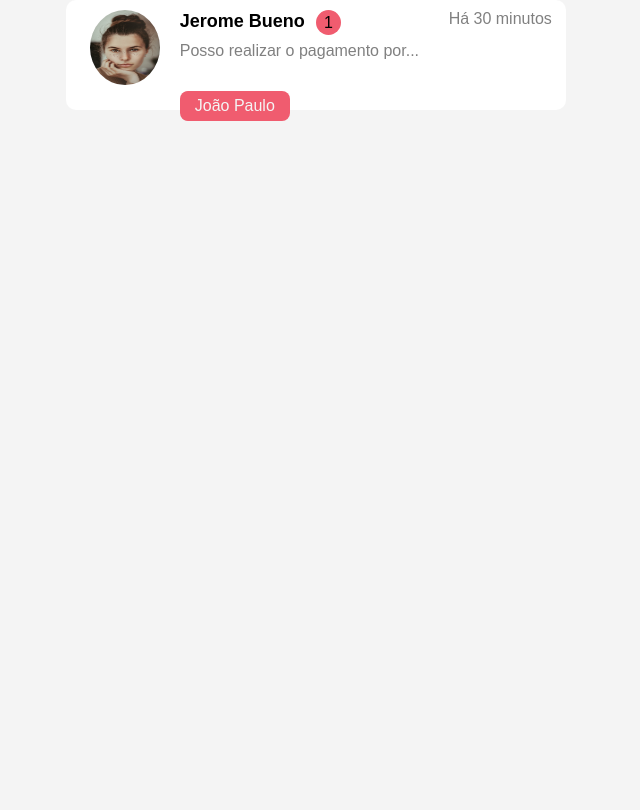
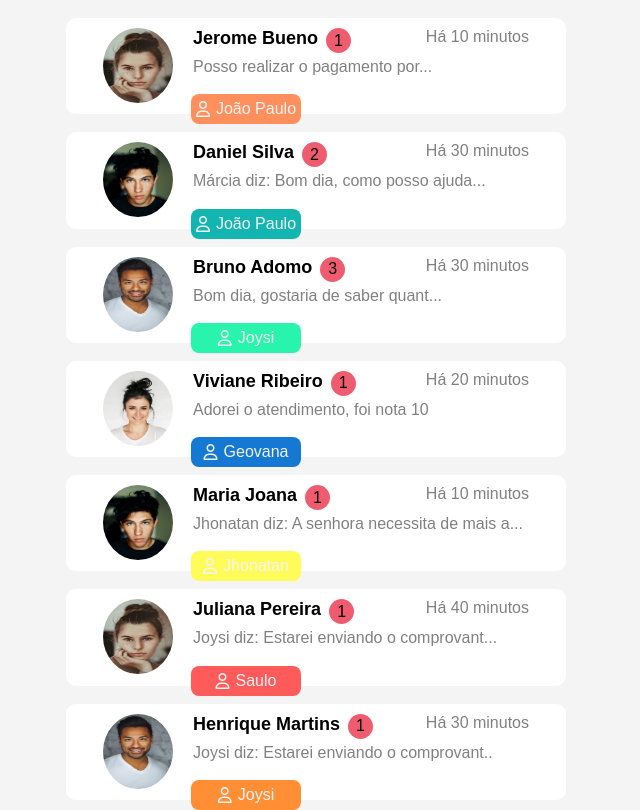
Before and after one commit to 4Mariza/chat-layout, a plain HTML site: page index.html in a window 1280 px wide. Shown: the whole page, without its empty margins (324-964 px from the left). Drawn offline with Linux system fonts and the light colour scheme.

Commit message:
chat finalizado

```diff
--- a/app.js
+++ b/app.js
@@ -4,11 +4,100 @@ const chats = [
     {
         cliente: 'Jerome Bueno',
         mensagem:'Posso realizar o pagamento por...',
-        atendente: 'João Paulo'
+        atendente: 'João Paulo',
+        cor: '#FF905D',
+        numero: 1,
+        tempo: 10,
+        imagem: './img/maria.jpg'
     },
     {
         cliente: 'Daniel Silva',
         mensagem:'Márcia diz: Bom dia, como posso ajuda...',
-        atendente: 'João Paulo'
+        atendente: 'João Paulo',
+        cor:'#13B5B1',
+        numero: 2,
+        tempo: 30,
+        imagem: './img/hugo.jpg'
+    },
+    {
+        cliente: 'Bruno Adomo',
+        mensagem:'Bom dia, gostaria de saber quant...',
+        atendente: 'Joysi',
+        cor:'#28f4ad',
+        numero: 3,
+        tempo: 30,
+        imagem: './img/joao.jpg'
+    },
+    {
+        cliente: 'Viviane Ribeiro',
+        mensagem:'Adorei o atendimento, foi nota 10',
+        atendente: 'Geovana',
+        cor:'#1578d2',
+        numero: 1,
+        tempo: 20,
+        imagem: './img/ana.jpg'
+    },
+    {
+        cliente: 'Maria Joana',
+        mensagem:'Jhonatan diz: A senhora necessita de mais a...',
+        atendente: 'Jhonatan',
+        cor:'#fffb59',
+        numero: 1,
+        tempo: 10,
+        imagem: './img/hugo.jpg'
+    },
+    {
+        cliente: 'Juliana Pereira',
+        mensagem:'Joysi diz: Estarei enviando o comprovant...',
+        atendente: 'Saulo',
+        cor:'#FF5B5B',
+        numero: 1,
+        tempo: 40,
+        imagem: './img/maria.jpg'
+    },
+    {
+        cliente: 'Henrique Martins',
+        mensagem:'Joysi diz: Estarei enviando o comprovant..',
+        atendente: 'Joysi',
+        cor:'#ff8e34',
+        numero: 1,
+        tempo: 30,
+        imagem: './img/joao.jpg'
     },
 ]
+
+//GERAR COR ALEATÓRIA PARA O ATENDENTE
+// function gerarCor(){
+//     return '#' + parseInt((Math.random() * 0xFFF))
+//         .toString(16)
+//         .padStart(3, '0');
+// }
+
+
+function criarCards(info){
+    const container = document.getElementById('card-container')
+
+    const cardDiv = document.createElement('div')
+    cardDiv.classList.add('card')
+    cardDiv.innerHTML = `
+            <img src="${info.imagem}" alt="${info.cliente}">
+            <div class="info">
+                <div class="nome-cliente">
+                    <h2>${info.cliente}</h2>
+                    <label class="mensagens">${info.numero}</label>
+                    <span class="tempo">Há ${info.tempo} minutos</span>
+                </div>
+            <p>${info.mensagem}</p>
+
+            </div>
+
+            <h2 style="background-color:${info.cor};" class="atendente">
+                <i class="fa-regular fa-user"></i>
+                ${info.atendente}
+            </h2>
+
+    `
+    container.appendChild(cardDiv)
+}
+
+chats.forEach(criarCards)
--- a/index.html
+++ b/index.html
@@ -5,21 +5,15 @@
     <meta charset="UTF-8">
     <meta name="viewport" content="width=device-width, initial-scale=1.0">
     <link rel="stylesheet" href="./style.css">
+    <script src="https://kit.fontawesome.com/23f04be5fd.js" crossorigin="anonymous"></script>
     <script src="./app.js" defer></script>
     <title>CHAT LAYOUT</title>
 </head>
 
 <body>
     <div class="card-container" id="card-container">
-        <div class="card">
-            <img src="./img/maria.jpg" alt="Jerome Bueno">
-            <div class="info">
-                <h2>Jerome Bueno</h2>
-                <p>Posso realizar o pagamento por...</p>
-                <h2 id="atendente">João Paulo</h2>
-            </div>
-            <label id="mensagens">1</label>
-            <span id="tempo">Há 30 minutos</span>
+        <div >
+
         </div>
     </div>
 </body>
--- a/style.css
+++ b/style.css
@@ -29,6 +29,7 @@ body {
     border-radius: 10px;
     gap: 20px;
     justify-content: center;
+    position: relative;
 }
 
 .card img {
@@ -38,9 +39,17 @@ body {
 }
 
 .info {
-    display: grid;
-    place-self: center;
-    gap: 10px;
+    display: flex;
+    flex-direction: column;
+    width: 70%;
+    gap: 5px;
+}
+
+.nome-cliente {
+    display: flex;
+    gap: 8px;
+    position: relative;
+    width: 100%;
 }
 
 .info h2 {
@@ -51,28 +60,30 @@ body {
     color: gray;
 }
 
-#mensagens {
-    display: grid;
+.mensagens {
+    display: flex;
+    align-items: center;
+    justify-content: center;
     background-color: #f05c6f;
     height: 25px;
     width: 25px;
     border-radius: 50%;
     text-align: center;
-    place-content: center;
-    position: absolute;
-    left: 50%;
 }
 
-#tempo{
-    position: relative;
-    left:2%;
+.tempo{
+    position: absolute;
+    right:0;
     height: 15px;
     color: gray;
 }
 
 
-#atendente {
-    display: grid;
+.atendente {
+    display: flex;
+    align-items: center;
+    justify-content: center;
+    gap: 6px;
     place-content: center;
     background-color: #f05c6f;
     border-radius: 8px;
@@ -82,6 +93,7 @@ body {
     color: #f4f4f4;
     font-weight: 100;
     font-size: 16px;
-    position: relative;
-    top: 70%;
+    position: absolute;
+    bottom: -10px;
+    left: 25%;
 }
```
